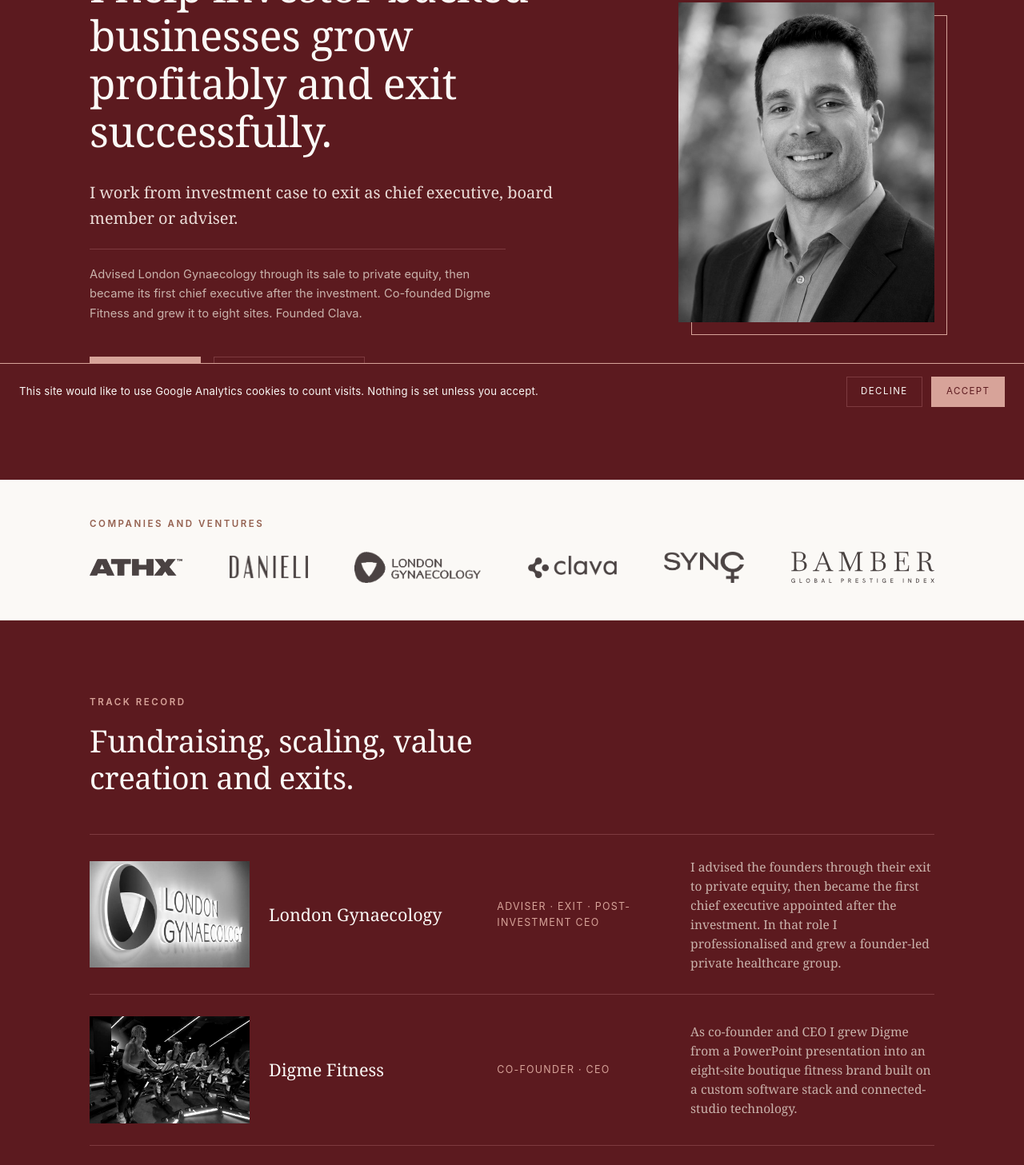
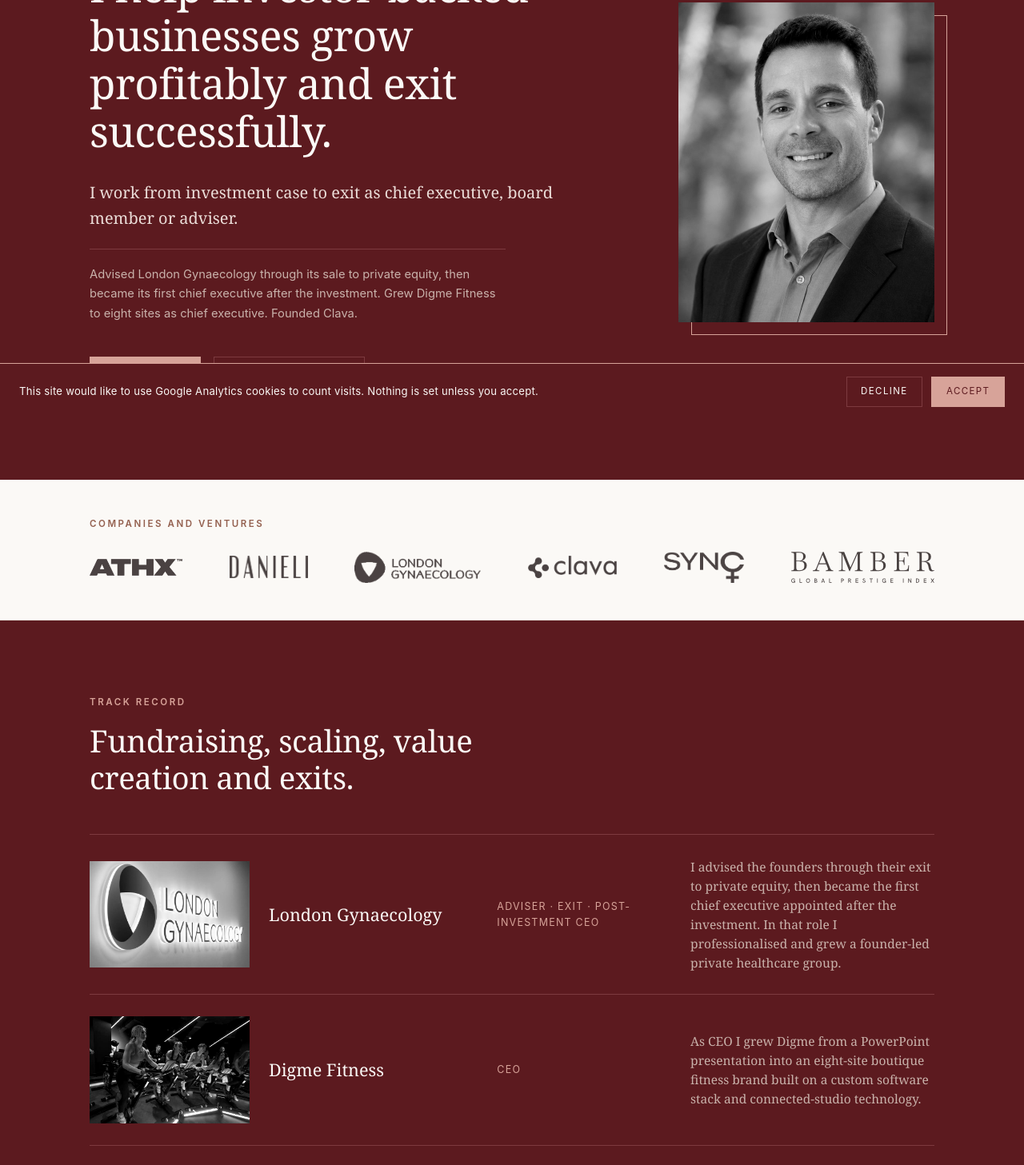
Before and after one commit to geoffbamber-stack/geoffbamber.com, a plain HTML site: page index.html in a window 1280 px wide. Shown: the part 275-1732 px from the top of the page at 80% size. Drawn offline with Linux system fonts and the light colour scheme.

Commit message:
Digme Fitness: describe Geoff as CEO only, per his instruction
Co-Authored-By: Claude Fable 5.2 <noreply@anthropic.com>
Claude-Session: https://claude.ai/code/session_01TvQFoPEp9TfXnw9uw9hw7V

```diff
--- a/index.html
+++ b/index.html
@@ -43,7 +43,7 @@
       <div class="eyebrow hero-eyebrow">For investors, boards and chief executives</div>
       <h1>I help investor-backed businesses grow profitably and exit successfully.</h1>
       <p class="lede">I work from investment case to exit as chief executive, board member or adviser.</p>
-      <p class="hero-proof">Advised London Gynaecology through its sale to private equity, then became its first chief executive after the investment. Co-founded Digme Fitness and grew it to eight sites. Founded Clava.</p>
+      <p class="hero-proof">Advised London Gynaecology through its sale to private equity, then became its first chief executive after the investment. Grew Digme Fitness to eight sites as chief executive. Founded Clava.</p>
       <div class="hero-cta">
         <a href="#work" class="btn btn-primary">For investors</a>
         <a href="flightpath.html" class="btn btn-ghost">For chief executives</a>
@@ -85,8 +85,8 @@
       <div class="ledger-row">
         <img class="ledger-photo" src="digme_studio.jpg" alt="Riders in a cycle class at a Digme Fitness studio" width="678" height="452" loading="lazy">
         <div class="ledger-venture">Digme Fitness</div>
-        <div class="ledger-role">Co-founder · CEO</div>
-        <div class="ledger-note">As co-founder and CEO I grew Digme from a PowerPoint presentation into an eight-site boutique fitness brand built on a custom software stack and connected-studio technology.</div>
+        <div class="ledger-role">CEO</div>
+        <div class="ledger-note">As CEO I grew Digme from a PowerPoint presentation into an eight-site boutique fitness brand built on a custom software stack and connected-studio technology.</div>
       </div>
       <div class="ledger-row">
         <img class="ledger-photo ledger-photo-light ledger-photo-topleft" src="clava_product.jpg" alt="Clava dashboard screens for a climbing gym" width="592" height="518" loading="lazy">
@@ -205,7 +205,7 @@
     <ul class="credentials">
       <li><strong>First CEO after PE investment</strong> · London Gynaecology</li>
       <li><strong>Founder, CEO and Non-Executive Director</strong> · Clava</li>
-      <li><strong>Co-founder and CEO</strong> · Digme Fitness</li>
+      <li><strong>CEO</strong> · Digme Fitness</li>
       <li><strong>Board Adviser</strong> · Sync Your Cycle</li>
       <li><strong>Author and Publisher</strong> · <a href="https://www.bamberindex.com/" target="_blank" rel="noopener">Bamber Global Prestige Index</a></li>
       <li><strong>AI Certification</strong> · Harvard Business School</li>
```
Also changed, not shown: 1 other file.
